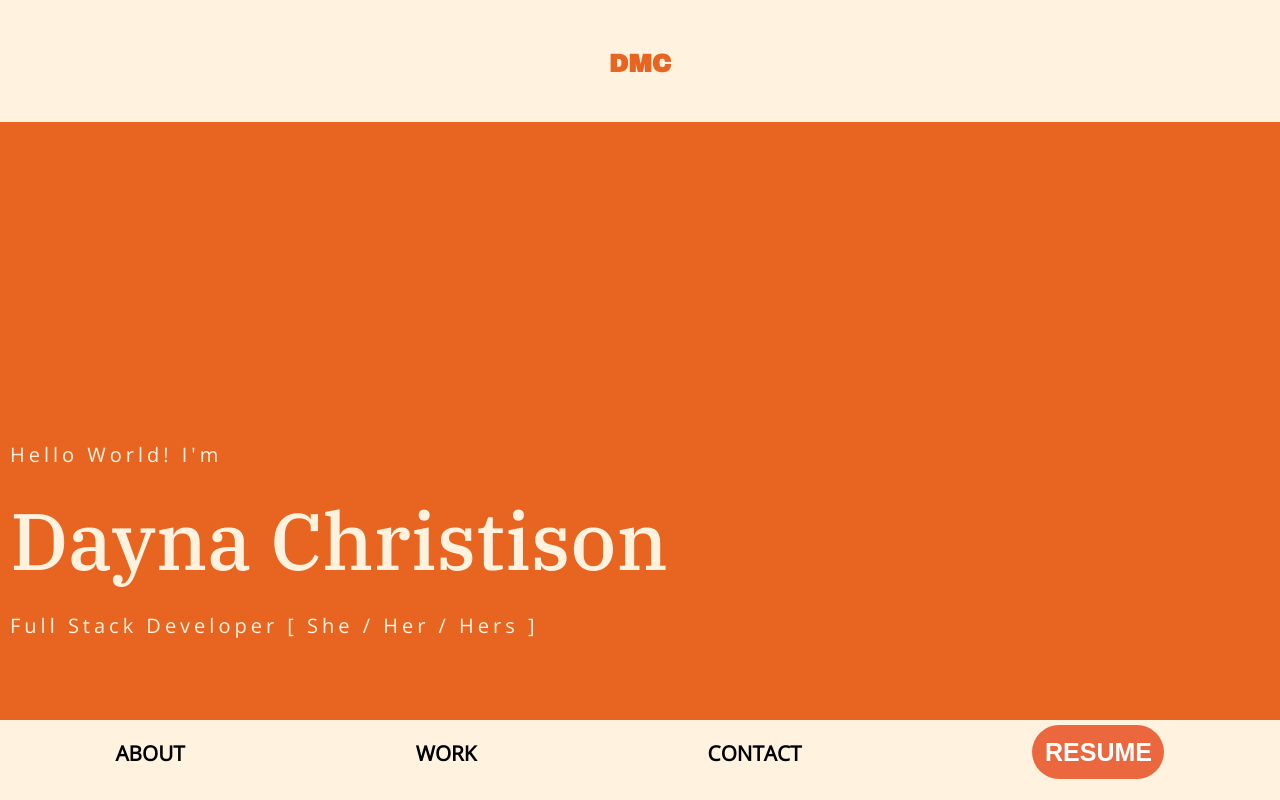
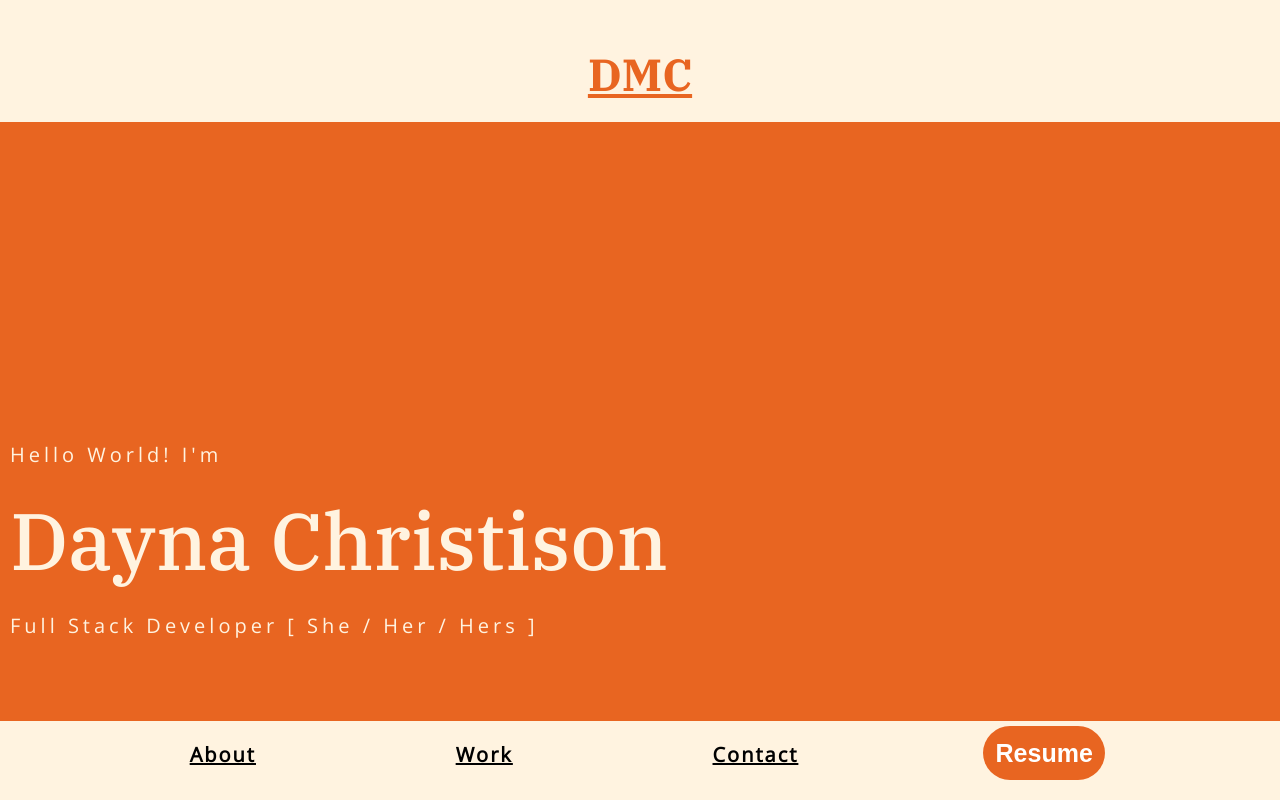
Before and after one commit to runnndmc/dmc-portfolio, a React (Create React App) app: page / in a window 1280 px wide. Shown: the top 800 px of the page. Built offline with nearby package versions, Linux system fonts and the light colour scheme; a web font is replaced by a local one.

Commit message:
nav and header updated

```diff
--- a/src/App.css
+++ b/src/App.css
@@ -65,11 +65,10 @@ New Cement: #ccc0ae
   /* ===== CONTACT SECTION ===== */
 
  .contact-form{
-   grid-area: contact;
    display: flex;
    flex-direction: column;
    justify-content: center;
-   width: 100%;
+   width: 50vw;
    height: 50%;
    background-color: #E7E0CD;
    border: 3px solid #EB673D;
--- a/src/shared/header/Header.jsx
+++ b/src/shared/header/Header.jsx
@@ -5,8 +5,8 @@ import "./header.css";
 const Header = () => {
   return (
     <div className="header">
-      <a href="#home">
-        <h1 className="dmc">DMC</h1>
+      <a href="#home" className="dmc">
+        DMC
       </a>
     </div>
   );
--- a/src/shared/header/header.css
+++ b/src/shared/header/header.css
@@ -1,19 +1,27 @@
-.header{
+.header {
   position: fixed;
   top: 0;
   width: 100vw;
   background-color: #fff3e0;
-    z-index: 100;
-  }
-  #home{
-    background-color: #fff3e0;
-  }
-  .dmc{
-    font-size: 25px;
+  z-index: 1;
   display: flex;
   justify-content: center;
+}
+#home {
+  background-color: #fff3e0;
+  margin-top: 100px;
+}
+.dmc {
+  font-size: 45px;
+  font-weight: 900;
   color: #e86521;
-    font-family: 'Archivo Black', sans-serif;
-    margin-bottom: 0;
-    margin-top: 2em;
+  font-family: "IBM Plex Serif", serif;
+  font-weight: 900;
+  margin-top: 1em;
+  transition: all 0.3s ease-in-out;
+  width: fit-content;
 }
+.dmc:hover{
+  background-color: #e86521;
+  color: #fff3e0 ;
+}
--- a/src/shared/nav/Nav.jsx
+++ b/src/shared/nav/Nav.jsx
@@ -1,22 +1,21 @@
 import React from "react";
 
-import './nav.css';
+import "./nav.css";
 
 const Nav = () => {
-
   return (
     <div className="nav">
       <ul className="nav-bar">
-        <a href="#about">
-          <h5 className="tag"> ABOUT</h5>
+        <a href="#about" className="tag">
+           About
         </a>
 
-        <a href="#work">
-          <h5 className="tag"> WORK</h5>
+        <a href="#work" className="tag">
+          Work
         </a>
 
-        <a href="#contact">
-          <h5 className="tag"> CONTACT</h5>
+        <a href="#contact" className="tag">
+          Contact
         </a>
 
         <a
@@ -24,7 +23,7 @@ const Nav = () => {
           target="_blank"
           rel="noopener noreferrer"
         >
-          <button className="resume-link">RESUME</button>
+          <button className="resume-link">Resume</button>
         </a>
       </ul>
     </div>
--- a/src/shared/nav/nav.css
+++ b/src/shared/nav/nav.css
@@ -4,20 +4,19 @@
     width: 100vw;
     background-color: #fff3e0;
     z-index: 1;
+    border-top: 0.01em solid #e86521;
   }
   .nav-bar{
     display: flex;
-    justify-content: space-around;
+    justify-content: space-evenly;
     align-items: baseline;
-    align-content: space-between;
     margin: 0 auto;
-    padding: 5px 0 3em 0;
-    font-size: 25px;
+    padding: 5px 5px 3em 5px;
   }
  button{
-   background-color: #EB673D;
+   background-color: #e86521;
    border-radius: 2em;
-   color: #FFFFFF;
+   color: #FFFFFF ;
    text-decoration: none;
    font-weight: 600;
    padding: .5em .5em;
@@ -27,27 +26,20 @@
    transition: all 0.3s ease-in-out;
  }
  button:hover{
-   background-color: #E7E0CD;
-   color:#EB673D;
+   background-color: #FFFFFF;
+   color: #e86521;
  }
-  #home{
-   padding-bottom: 100px;
-   display: block;
-  }
-/*   span {
-   margin-top: -100px;
-   padding-bottom: 100px;
-   display: block;
- } */
- a{
-   text-decoration: none;
 
- }
  .tag{
-   margin-top: 0;
+   margin: 0 5px;
    color: #000000;
+   font-size: 20px;
+   letter-spacing: 0.1em;
    transition: all 0.3s ease-in-out;
+   font-weight: 600;
+   padding: 0 10px;
  }
  .tag:hover{
-   color: #EB673D;
+   background-color: #e86521;
+   color: #fff3e0 ;
  }
```
Lines whose indentation alone changed are shown as unchanged.
